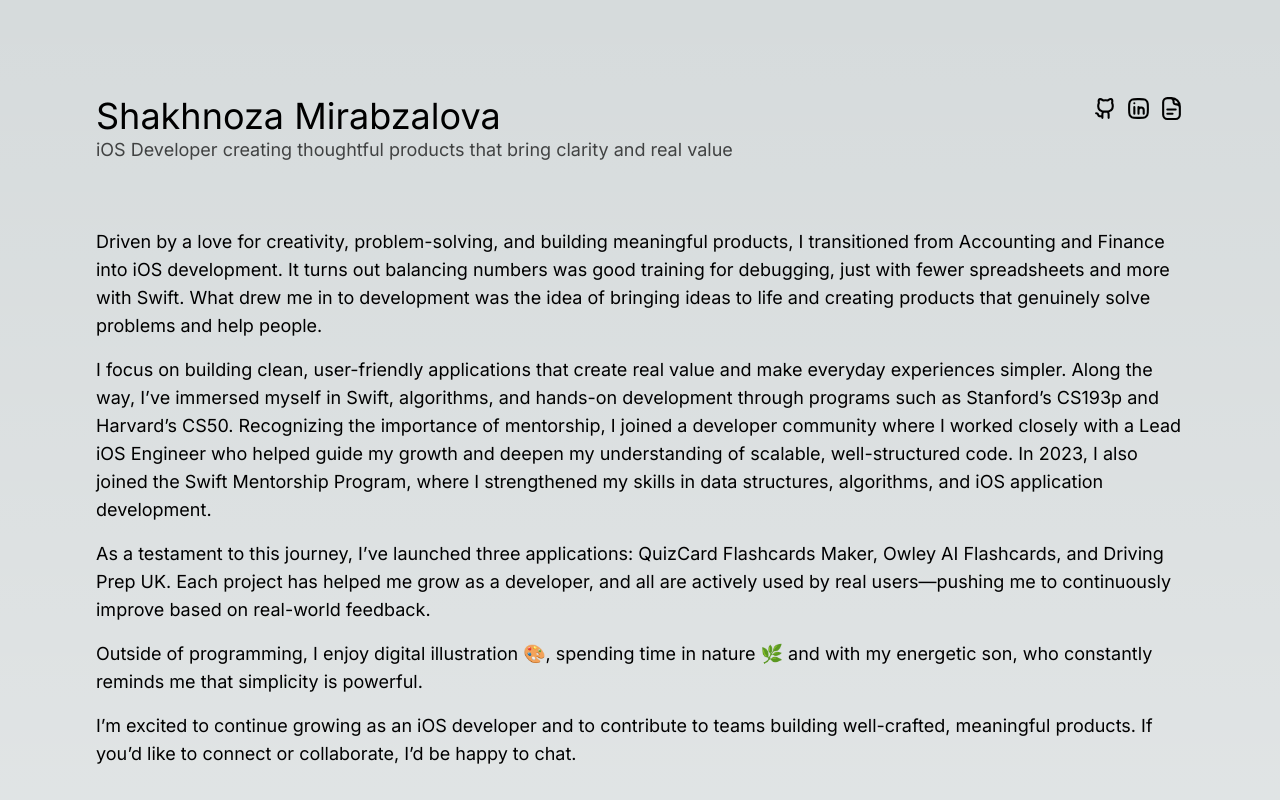
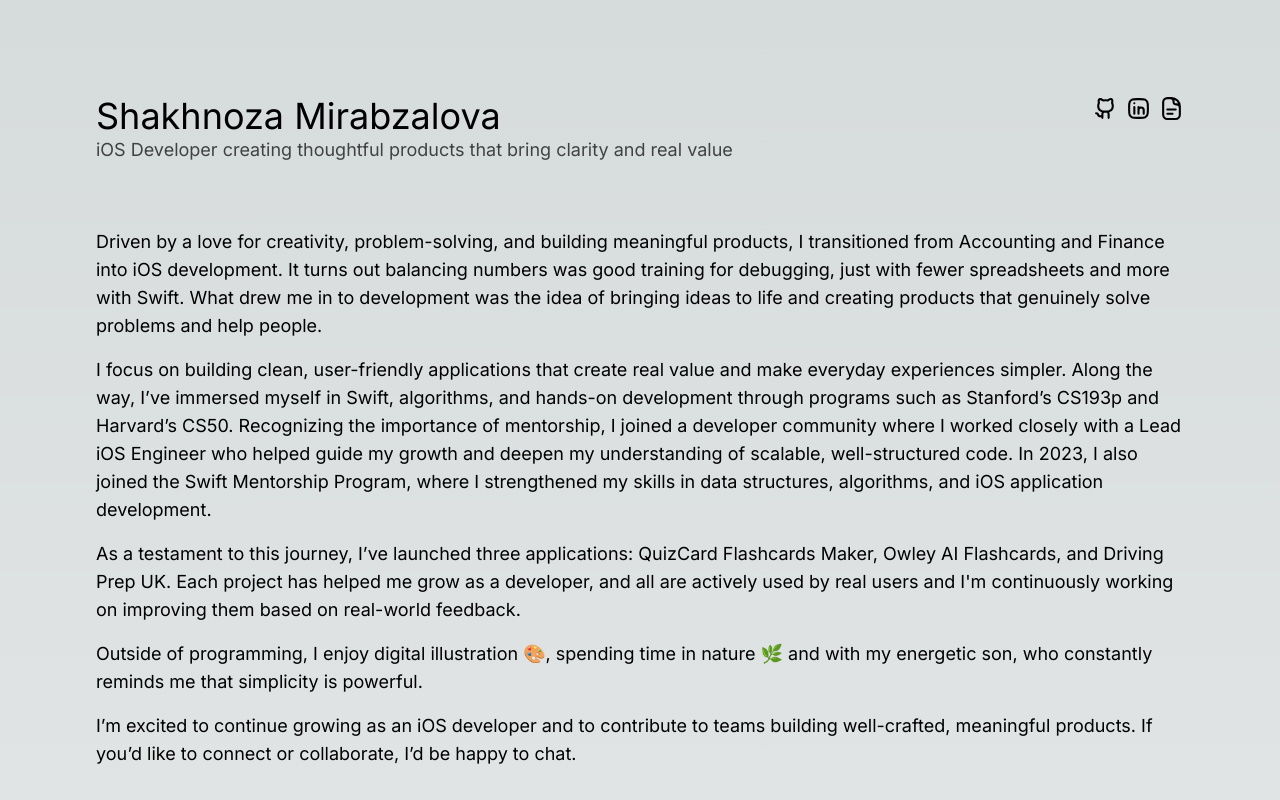
Before and after one commit to ShaniDan/portfolio, a Next.js app: page / in a window 1280 px wide. Shown: the top 800 px of the page. Built offline with nearby package versions, Linux system fonts and the light colour scheme.

Commit message:
updated text

```diff
--- a/app/page.tsx
+++ b/app/page.tsx
@@ -54,7 +54,7 @@
           As a testament to this journey, I’ve launched three applications:
           QuizCard Flashcards Maker, Owley AI Flashcards, and Driving Prep UK.
           Each project has helped me grow as a developer, and
-          all are actively used by real users—pushing me to continuously improve based on real-world feedback.
+          all are actively used by real users and I'm continuously working on improving them based on real-world feedback.
         </p>
         <p className="text-lg md:text-xl lg:text-lg mb-4">
         Outside of programming, I enjoy digital illustration 🎨, spending time in nature 🌿
```
